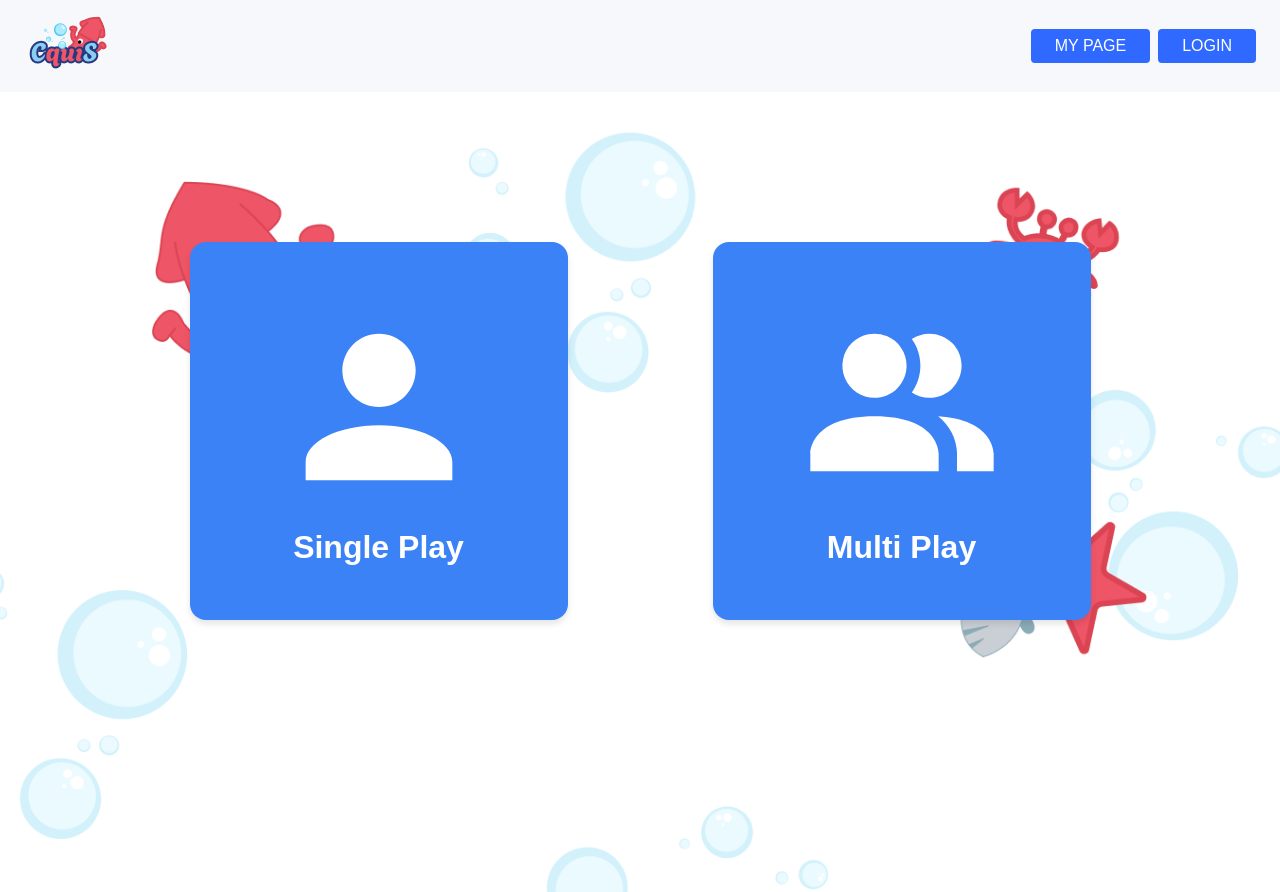
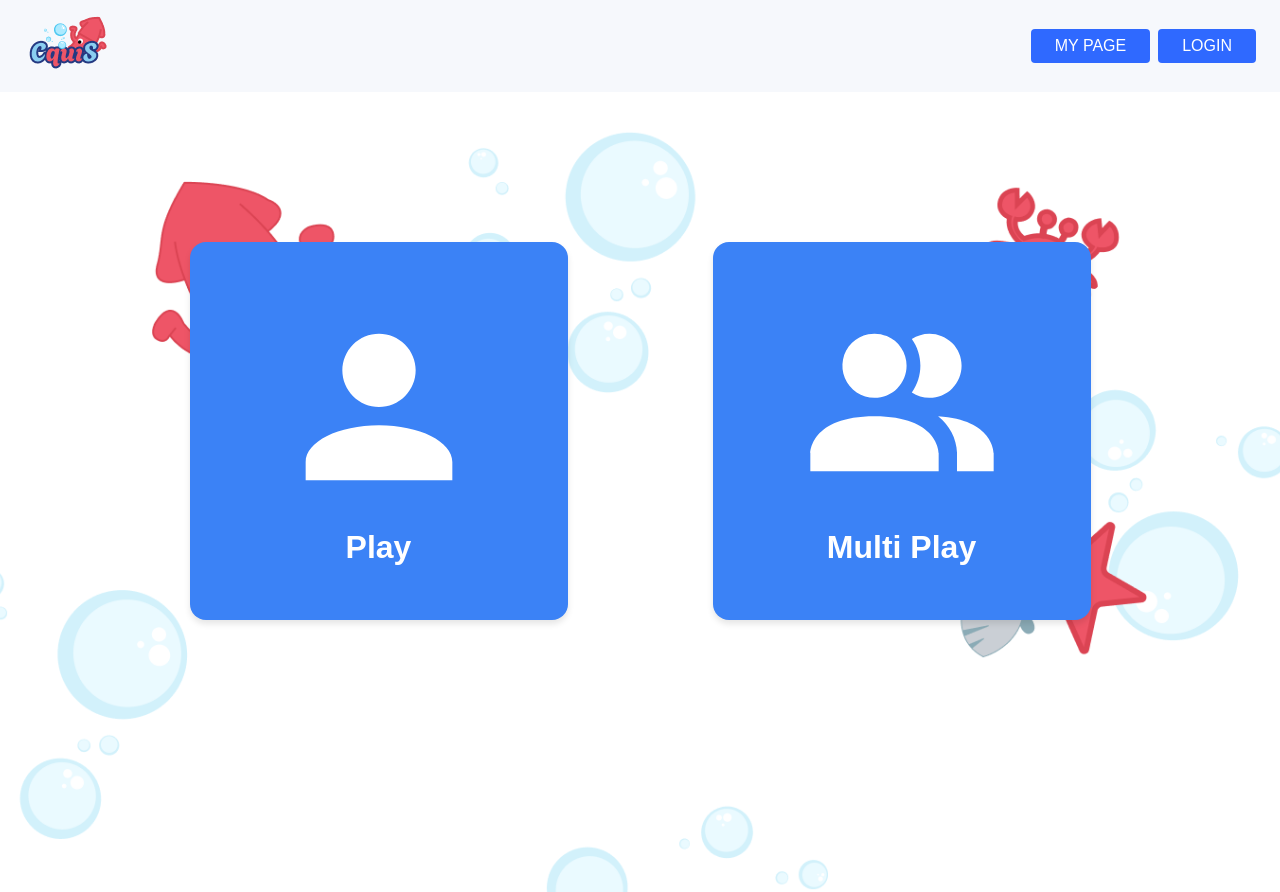
Before and after one commit to Jungle-CQuiS/Frontend, a React (Create React App) app: page /main in a window 1280 px wide. Built offline with nearby package versions, Linux system fonts and the light colour scheme; sample sign-in values are in the browser's storage.

Commit message:
Trigger push

```diff
--- a/src/pages/mainpage/main.tsx
+++ b/src/pages/mainpage/main.tsx
@@ -10,7 +10,7 @@ export default function MainPage(){
                 <Link to="/single" style={{ textDecoration: "none" }}>
                     <GameModeButton>
                         <Icon src="/icons/mdi_user.svg" alt="Single Play Icon" />
-                        <span>Single Play</span>
+                        <span>Play</span>
                     </GameModeButton>
                 </Link>
                 <Link to="/multi" style={{ textDecoration: "none" }}>
```
